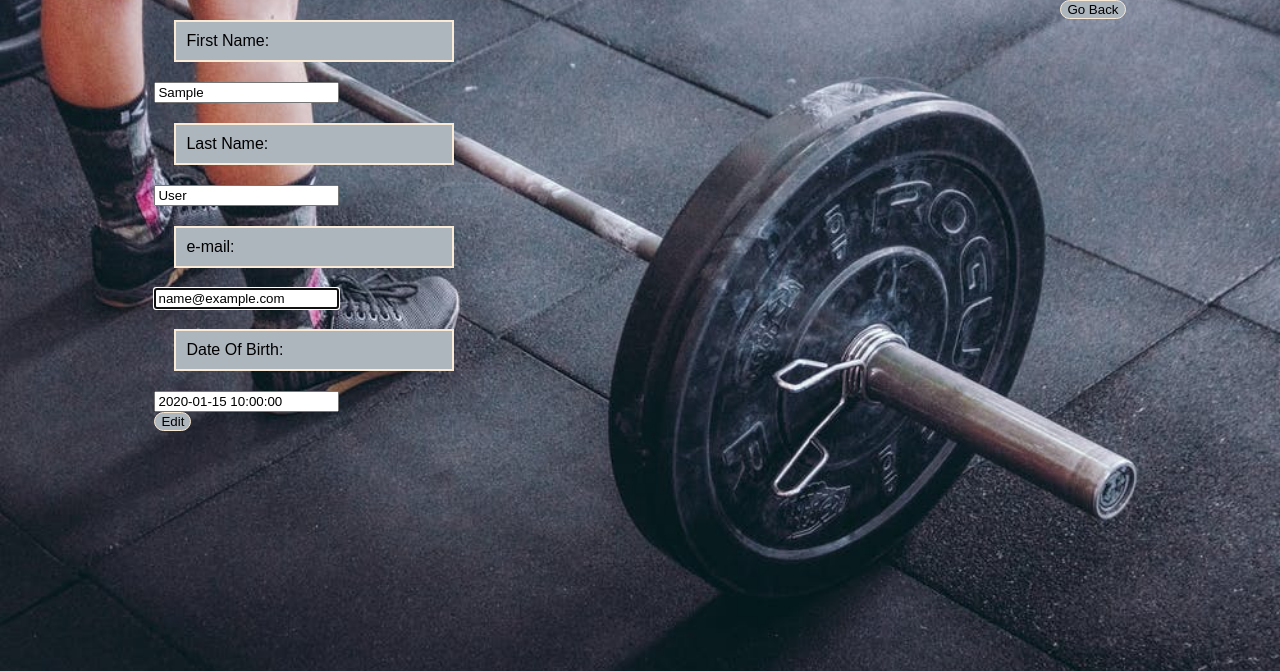
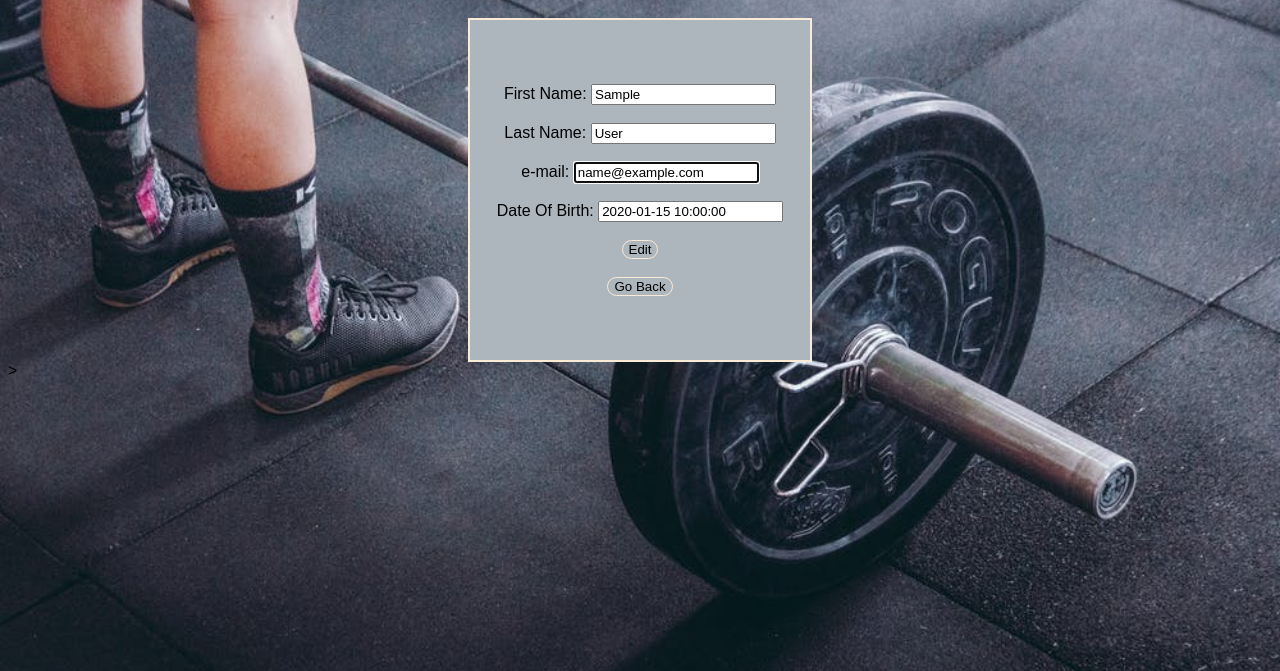
Before and after one commit to belus90/First_project, a Flask app: page /members/1/edit in a window 1280 px wide. Shown: the part 59-730 px from the top of the page. Run offline with Flask 2, Linux system fonts and the light colour scheme; a database or web service that is not in the repository returns one stand-in record (values such as "Sample title"); some libraries are stand-ins or nearby versions.

Commit message:
css edit member

```diff
--- a/static/member/edit.css
+++ b/static/member/edit.css
@@ -1,28 +1,4 @@
-.button{
-        background-color: #adb5bd;
-        text-align: center;
-        border-radius: 20px;
-        border: 1px solid antiquewhite;
-}
-
-.details{
-    display: flex;
-    flex-direction: column;
-    width: 20vw;
-    background-color: #adb5bd;
-    padding: 10px;
-    margin:20px;
-    border: 2px solid antiquewhite;
-}
-
-.flex-container {
-    display: flex;
-    flex-wrap: wrap;
-    justify-content:center;
-
-}
-
-.new-class {
+.edit-member {
     display: flex;
     flex-direction: column;
     width: 25vw;
--- a/templates/members/edit.html
+++ b/templates/members/edit.html
@@ -1,26 +1,26 @@
 {% extends "base.html" %}
-{% block content %}
-<div class="flex-container">
+{% block content %} <br>
+<section class="edit-member">
     <form action="/members/{{member.id}}" method="post">
         <div>
           <label class="details" for="first_name">First Name:</label>
           <input type="text" id="first_name" name="first_name" value="{{member.first_name}}" required>
-        </div>
+        </div><br>
 
         <div>
           <label class="details" for="last_name">Last Name:</label>
           <input type="text" id="last_name" name="last_name" value="{{member.last_name}}" required>
-        </div>
+        </div><br>
         <div>
           <label class="details" for="email_addressl">e-mail:</label>
           <input type="email" id="email_address" name="email_address", value="{{member.email_address}}"required autofocus>
-      </div>
+      </div><br>
         <div>
           <label class="details" for="date_of_birth">Date Of Birth:</label>
           <input type="text" id="date_of_birth" name="date_of_birth" value="{{member.date_of_birth}}" required autofocus>
-        </div>
+        </div><br>
         <button class="button" type="submit">Edit </button>
     </form><br>
     <a href="/members"><button class="button"> Go Back </button></a>
-</div>
+  </section>>
 {% endblock %}
```
